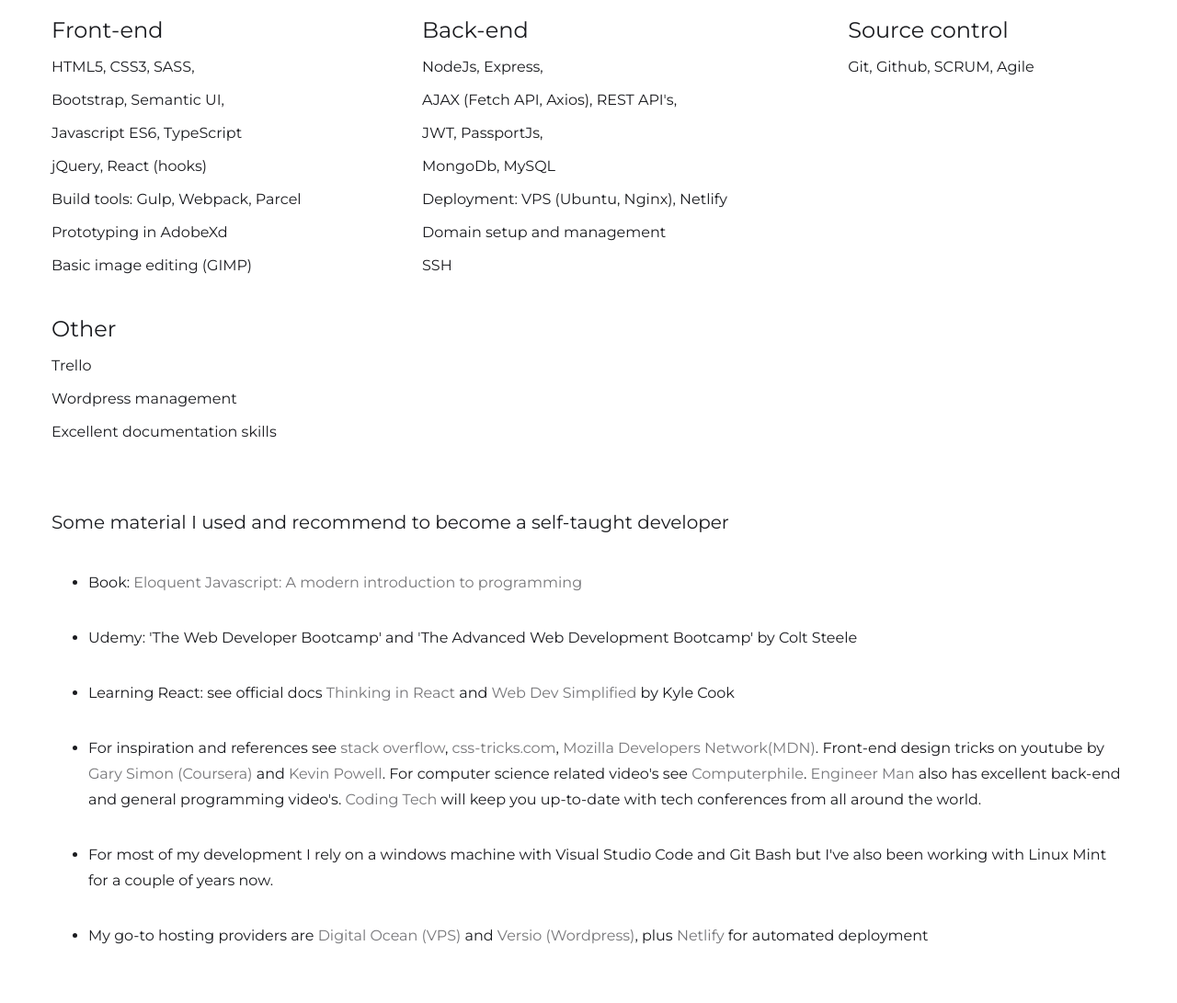
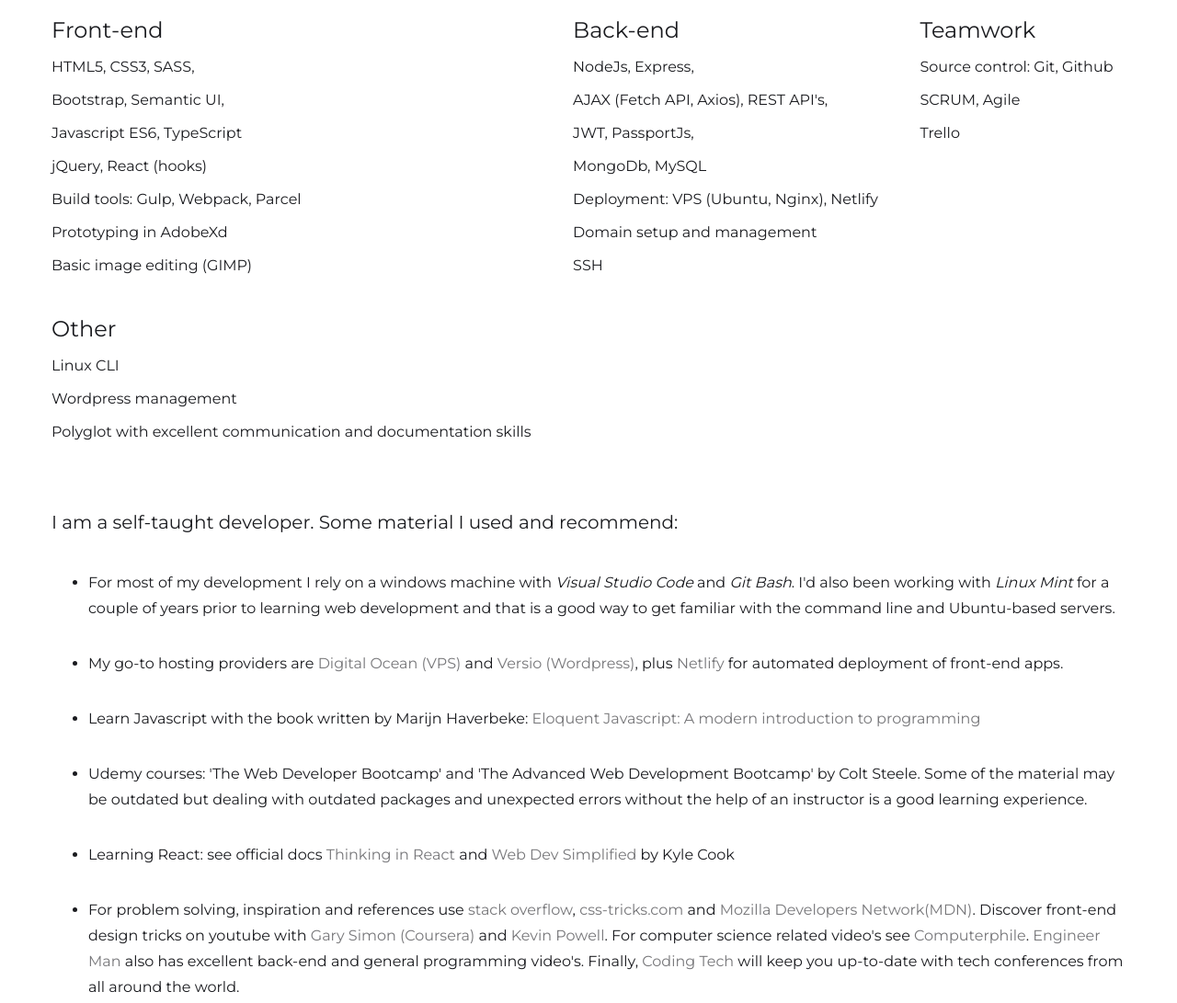
Before and after one commit to jorishr/portfolio-site, a website: page app/index.html in a window 1280 px wide. Shown: the part 8060-9151 px from the top of the page at 92% size. Drawn offline with Linux system fonts and the light colour scheme.

Commit message:
minor content updates

```diff
--- a/app/index.html
+++ b/app/index.html
@@ -47,7 +47,8 @@
         <h2>My Projects <span>.</span></h2>
         <div class="project-container fade-in">
             <div class="image-container">
-                <img src="images/goudster-video-sm1-min.gif" alt="Demo video of Goudster website">
+                <img    src="images/goudster-video-sm1-min.gif"
+                        alt="Demo video of Goudster website">
             </div>
             <div class="legend-container">
                 <div class="titles">
@@ -276,47 +277,49 @@
                 <p>SSH</p>
             </div>
             <div class="card">
-                <h3>Source control</h3>
-                <p>Git, Github, SCRUM, Agile</p>
+                <h3>Teamwork</h3>
+                <p>Source control: Git, Github</p>
+                <p>SCRUM, Agile</p>
+                <p>Trello</p>
             </div>
             <div class="card">
                 <h3>Other</h3>
-                <p>Trello</p>
+                <p>Linux CLI</p>
                 <p>Wordpress management</p>
-                <p>Excellent documentation skills</p>
+                <p>Polyglot with excellent communication and documentation skills</p>
             </div>
         </div>
         <div class="extra">
-            <h3>Some material I used and recommend to become a self-taught developer</h3>
+            <h3>I am a self-taught developer. Some material I used and recommend:</h3>
             <ul>
                 <li>
-                    <p>Book: <a target="_blank" href="https://eloquentjavascript.net/">Eloquent Javascript: A modern introduction to programming</a></p>
+                    <p>For most of my development I rely on a windows machine with <em>Visual Studio Code</em> and <em>Git Bash</em>. I'd also been working with <em>Linux Mint</em> for a couple of years prior to learning web development and that is a good way to get familiar with the command line and Ubuntu-based servers.</p>
                 </li>
                 <li>
-                    <p>Udemy: 'The Web Developer Bootcamp' and 'The Advanced Web Development Bootcamp' by Colt Steele</p>
+                    <p>My go-to hosting providers are <a href="https://m.do.co/c/4e43e4ab229b">Digital Ocean (VPS)</a> and <a href="https://www.versio.nl/?pa=116081zmtjs">Versio (Wordpress)</a>, plus <a href="https://netlify.com">Netlify</a> for automated deployment of front-end apps.</p>
+                </li>
+                <li>
+                    <p>Learn Javascript with the book written by Marijn Haverbeke: <a target="_blank" href="https://eloquentjavascript.net/">Eloquent Javascript: A modern introduction to programming</a></p>
+                </li>
+                <li>
+                    <p>Udemy courses: 'The Web Developer Bootcamp' and 'The Advanced Web Development Bootcamp' by Colt Steele. Some of the material may be outdated but dealing with outdated packages and unexpected errors without the help of an instructor is a good learning experience.</p>
                 </li>
                 <li>
                     <p>Learning React: see official docs <a target="_blank" href="https://reactjs.org/docs/thinking-in-react.html">Thinking in React</a> and <a target="_blank" href="https://webdevsimplified.com">Web Dev Simplified</a> by Kyle Cook</p>
                 </li>
                 <li>
-                    <p>For inspiration and references see
+                    <p>For problem solving, inspiration and references use
 
                         <a target="_blank" href="http://stackoverflow.com">stack overflow</a>,
-                        <a target="_blank" href="http://css-tricks.com">css-tricks.com</a>,
+                        <a target="_blank" href="http://css-tricks.com">css-tricks.com</a> and
                         <a target="_blank" href="https://developer.mozilla.org">Mozilla Developers Network(MDN)</a>.
-                        Front-end design tricks on youtube by
+                        Discover front-end design tricks on youtube with
                         <a target="_blank" href="https://www.youtube.com/user/DesignCourse">Gary Simon (Coursera)</a> and
                         <a target="_blank" href="https://www.youtube.com/user/KepowOb">Kevin Powell</a>.
                         For computer science related video's see <a target="_blank" href="https://www.youtube.com/user/Computerphile">Computerphile</a>.
-                        <a target="_blank" href="https://www.youtube.com/channel/UCrUL8K81R4VBzm-KOYwrcxQ">Engineer Man</a> also has excellent back-end and general programming video's.
+                        <a target="_blank" href="https://www.youtube.com/channel/UCrUL8K81R4VBzm-KOYwrcxQ">Engineer Man</a> also has excellent back-end and general programming video's. Finally,
                         <a target="_blank" href="https://www.youtube.com/channel/UCtxCXg-UvSnTKPOzLH4wJaQ">Coding Tech</a> will keep you up-to-date with tech conferences from all around the world.
                     </p>
-                </li>
-                <li>
-                    <p>For most of my development I rely on a windows machine with Visual Studio Code and Git Bash but I've also been working with Linux Mint for a couple of years now.</p>
-                </li>
-                <li>
-                    <p>My go-to hosting providers are <a href="https://m.do.co/c/4e43e4ab229b">Digital Ocean (VPS)</a> and <a href="https://www.versio.nl/?pa=116081zmtjs">Versio (Wordpress)</a>, plus <a href="https://netlify.com">Netlify</a> for automated deployment</p>
                 </li>
             </ul>
         </div>
--- a/app/scripts/app.js
+++ b/app/scripts/app.js
@@ -2,7 +2,6 @@
 const nav           = document.querySelector('nav');
 const toggleIcons   = document.querySelectorAll('header i');
 const faders        = document.querySelectorAll('.fade-in');
-const sliders       = document.querySelectorAll('.slide-in');
 
 //hamburger menu toggle
 toggle.addEventListener('click', function(){
--- a/package.json
+++ b/package.json
@@ -25,5 +25,8 @@
     "gulp-imagemin": "^6.2.0",
     "gulp-postcss": "^8.0.0",
     "gulp-terser": "^1.2.0"
+  },
+  "dependencies": {
+    "lozad": "^1.14.0"
   }
 }
```
Also changed, not shown: dist/index.html, 2 other files.
